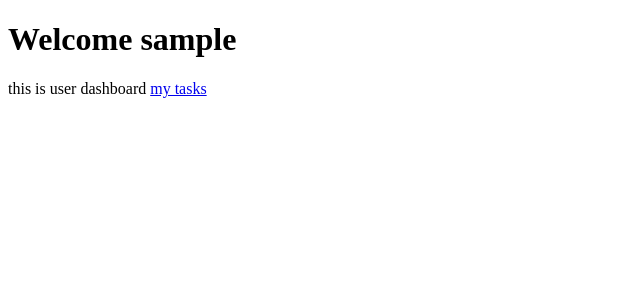
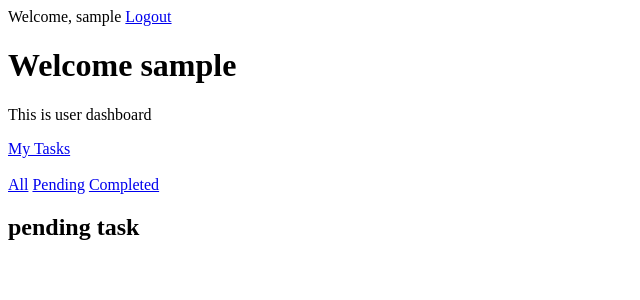
Before and after one commit to undefined-uid/Flask-TO-DO-APP, a Flask app: page /dashboard in a window 1280 px wide. Shown: the top 300 px of the page, without its empty margins (0-640 px from the left). Run offline with Flask 3, Linux system fonts and the light colour scheme; the visitor is signed in with stand-in values (Sample User, id 1); data that the repository does not hold is empty.

Commit message:
feat(dashboard): add task filtering

```diff
--- a/app.py
+++ b/app.py
@@ -56,7 +56,27 @@ def register():
 @app.route("/dashboard")
 @login_required
 def dashboard():
-    return render_template("dashboard.html")
+    filter_value = request.args.get("filter", "pending")
+
+    if filter_value == "pending":
+        tasks = Task.query.filter_by(
+            status=False,
+            user_id=current_user.id
+        ).all()
+
+    elif filter_value == "completed":
+        tasks = Task.query.filter_by(
+            status=True,
+            user_id=current_user.id
+        ).all()
+
+    else:
+        tasks = Task.query.filter_by(
+            user_id=current_user.id
+        ).all()
+
+    return render_template("dashboard.html", tasks=tasks ,filter_value=filter_value)
+
 
 
 @app.route ("/tasks", methods=["GET","POST"])
--- a/templates/dashboard.html
+++ b/templates/dashboard.html
@@ -1,13 +1,40 @@
+{% extends "base.html" %}
+{% block content %}
 <!DOCTYPE html>
 <html lang="en">
 <head>
     <meta charset="UTF-8">
     <meta name="viewport" content="width=device-width, initial-scale=1.0">
-    <title>Document</title>
+    <title>Dashboard</title>
 </head>
+
 <body>
-    <h1>Welcome {{current_user.username}}</h1>
-    this is user dashboard
-    <a href="{{url_for('task')}}">my tasks</a>
+
+    <h1>Welcome {{ current_user.username }}</h1>
+
+    <p>This is user dashboard</p>
+
+    <a href="{{ url_for('task') }}">My Tasks</a>
+
+    <br><br>
+
+    <a href="{{ url_for('dashboard', filter='all') }}">All</a>
+    <a href="{{ url_for('dashboard', filter='pending') }}">Pending</a>
+    <a href="{{ url_for('dashboard', filter='completed') }}">Completed</a>
+
+    <h2>{% if filter_value=="pending" %}
+         pending task
+        {% elif filter_value=="completed" %}
+         completed task
+        {% else %}
+         all task
+        {% endif %}
+    </h2>
+
+    {% for task in tasks %}
+        <p>{{ task.task }}</p>
+    {% endfor %}
+
 </body>
 </html>
+{% endblock %}
```
Also changed, not shown: 2 other files.
